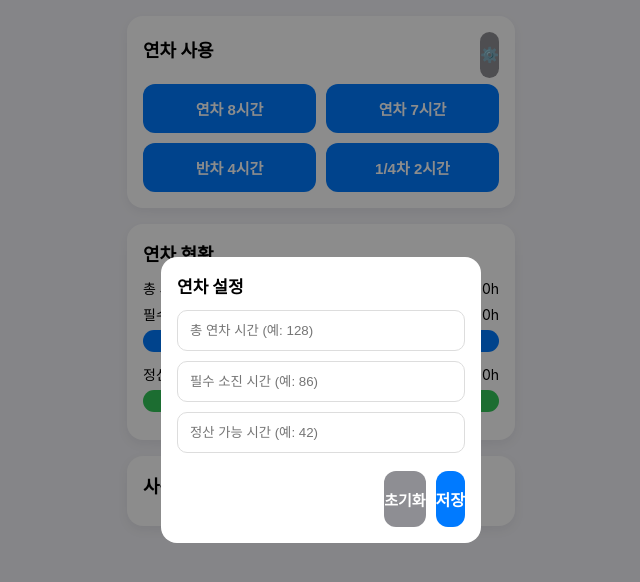
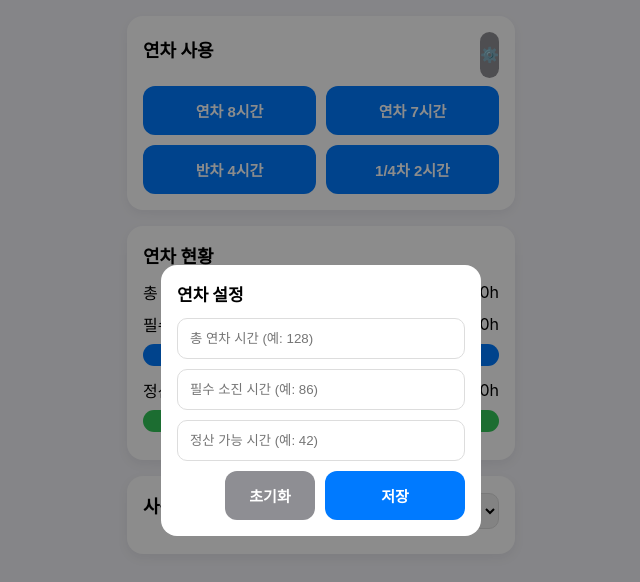
Before and after one commit to roungg2/leave-app, a plain HTML site: page team/index.html in a window 1280 px wide. Shown: the whole page, without its empty margins (319-959 px from the left). Drawn offline with Linux system fonts and the light colour scheme.

Commit message:
Update index.html

```diff
--- a/team/index.html
+++ b/team/index.html
@@ -58,17 +58,18 @@ button.gray {
   background: #8e8e93;
 }
 
-button.big {
-  padding: 16px 0;
-  font-size: 16px;
-}
-
 .row {
   display: flex;
   justify-content: space-between;
   align-items: center;
+  margin-bottom: 8px;
+}
+
+select {
+  padding: 8px 10px;
+  border-radius: 10px;
+  border: 1px solid #ddd;
   font-size: 14px;
-  margin-bottom: 6px;
 }
 
 .bar-wrap {
@@ -148,7 +149,15 @@ li input[type="date"] {
   display: flex;
   justify-content: flex-end;
   gap: 10px;
-  margin-top: 8px;
+}
+
+/* 버튼 가로 크기 조절 */
+.save-btn {
+  width: 140px;   /* 약 2배 */
+}
+
+.reset-btn {
+  width: 90px;    /* 약 1.3배 */
 }
 </style>
 </head>
@@ -195,7 +204,12 @@ li input[type="date"] {
   </div>
 
   <div class="card">
-    <h2>사용 기록</h2>
+    <div class="row">
+      <h2>사용 기록</h2>
+      <select id="monthFilter" onchange="render()">
+        <option value="all">전체</option>
+      </select>
+    </div>
     <ul id="history"></ul>
   </div>
 
@@ -210,8 +224,8 @@ li input[type="date"] {
     <input id="cashInput" type="number" placeholder="정산 가능 시간 (예: 42)">
 
     <div class="modal-actions">
-      <button class="gray" onclick="resetAll()">초기화</button>
-      <button class="big" onclick="saveConfig()">저장</button>
+      <button class="gray reset-btn" onclick="resetAll()">초기화</button>
+      <button class="save-btn" onclick="saveConfig()">저장</button>
     </div>
   </div>
 </div>
@@ -226,6 +240,7 @@ const cashLeftEl = document.getElementById("cashLeft");
 const mandatoryBar = document.getElementById("mandatoryBar");
 const cashBar = document.getElementById("cashBar");
 const historyEl = document.getElementById("history");
+const monthFilter = document.getElementById("monthFilter");
 
 function today() {
   return new Date().toISOString().slice(0,10);
@@ -279,13 +294,24 @@ function render() {
   mandatoryBar.style.width = (mandatoryLeft / config.mandatory * 100) + "%";
   cashBar.style.width = (cashLeft / config.cash * 100) + "%";
 
+  // 월 필터 옵션 생성
+  const months = [...new Set(records.map(r => r.date.slice(0,7)))];
+  monthFilter.innerHTML = `<option value="all">전체</option>`;
+  months.forEach(m => {
+    monthFilter.innerHTML += `<option value="${m}">${m}</option>`;
+  });
+
   historyEl.innerHTML = "";
   records.forEach((r,i) => {
+    if (monthFilter.value !== "all" && !r.date.startsWith(monthFilter.value)) return;
+
     const li = document.createElement("li");
     li.innerHTML = `
-      <input type="date" value="${r.date}" onchange="records[${i}].date=this.value;localStorage.setItem('leaveRecords',JSON.stringify(records))">
+      <input type="date" value="${r.date}"
+        onchange="records[${i}].date=this.value;localStorage.setItem('leaveRecords',JSON.stringify(records))">
       <span>${r.hours}h</span>
-      <span class="delete" onclick="records.splice(${i},1);localStorage.setItem('leaveRecords',JSON.stringify(records));render()">삭제</span>
+      <span class="delete"
+        onclick="records.splice(${i},1);localStorage.setItem('leaveRecords',JSON.stringify(records));render()">삭제</span>
     `;
     historyEl.appendChild(li);
   });
```
